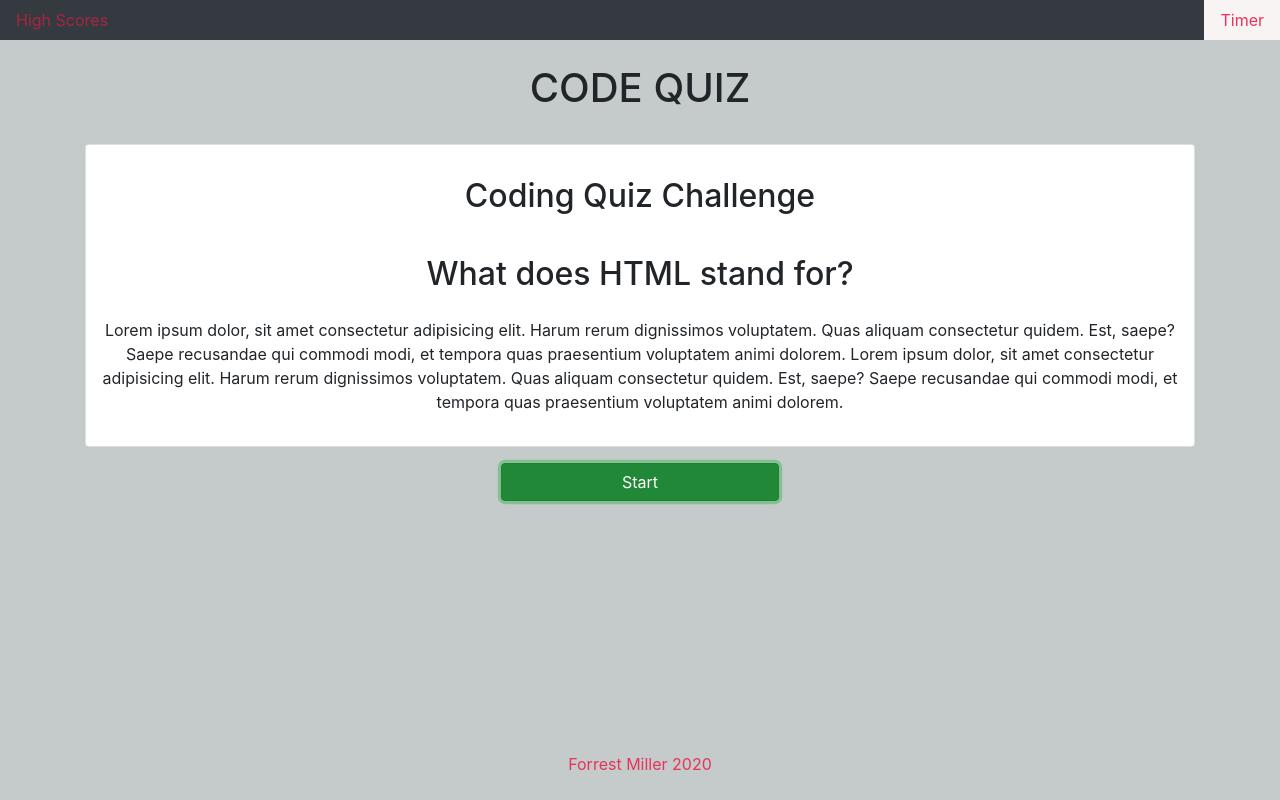
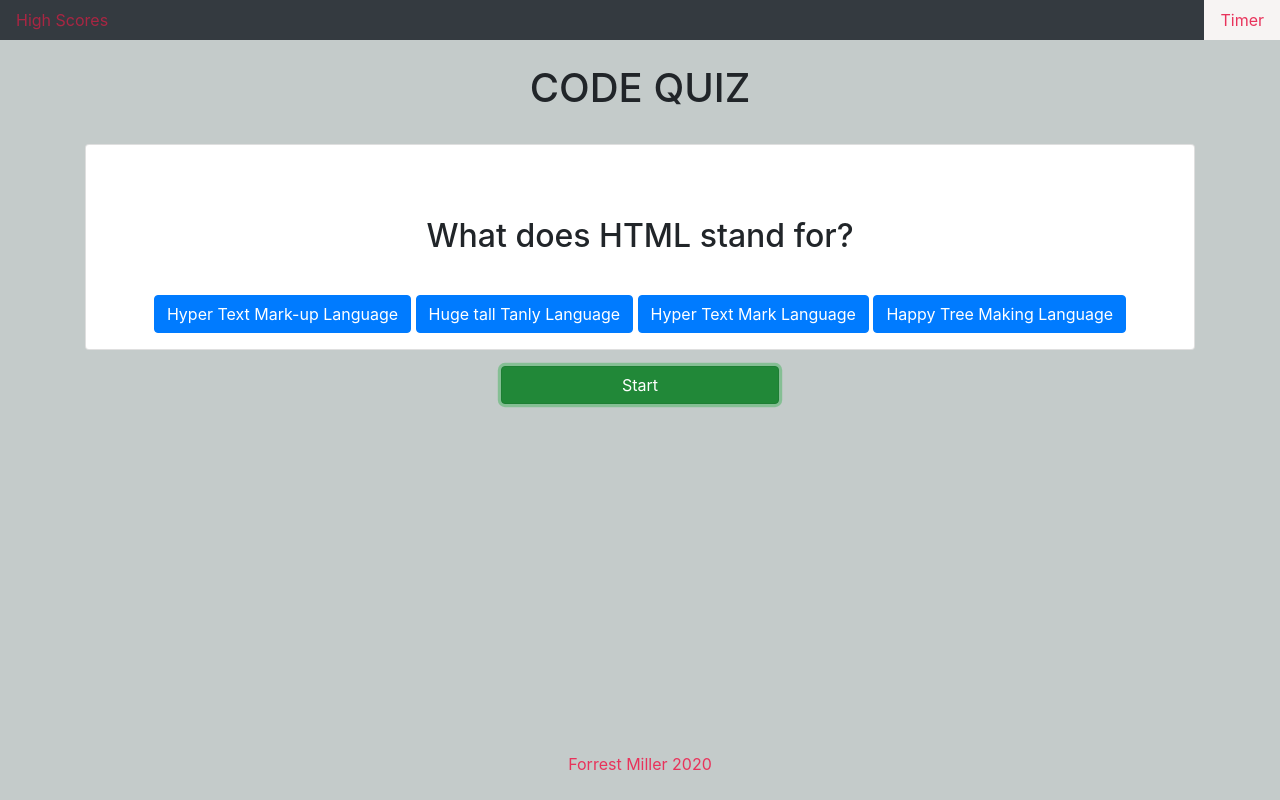
Before and after one commit to Fomiller/Code-Quiz, a plain HTML site: page index.html in a window 1280 px wide. Both pictures are taken after a click on the button "Start". Drawn offline with nearby package versions, Linux system fonts and the light colour scheme.

Commit message:
Created a function to render questions and add 1 to the global variable. Created variables at beginning of document. redefined basic functions as variables. added buttons to HTMl. added id's to tag elements to more easily select.

```diff
--- a/index.html
+++ b/index.html
@@ -40,7 +40,11 @@
                         <h2 id="question-title" class="py-3"></h2>
                     </div>
                     <div id="card-text" class="text-center">
-                        <p>Lorem ipsum dolor, sit amet consectetur adipisicing elit. Harum rerum dignissimos voluptatem. Quas aliquam consectetur quidem. Est, saepe? Saepe recusandae qui commodi modi, et tempora quas praesentium voluptatem animi dolorem. Lorem ipsum dolor, sit amet consectetur adipisicing elit. Harum rerum dignissimos voluptatem. Quas aliquam consectetur quidem. Est, saepe? Saepe recusandae qui commodi modi, et tempora quas praesentium voluptatem animi dolorem.</p>
+                        <p id="quiz-description">Lorem ipsum dolor, sit amet consectetur adipisicing elit. Harum rerum dignissimos voluptatem. Quas aliquam consectetur quidem. Est, saepe? Saepe recusandae qui commodi modi, et tempora quas praesentium voluptatem animi dolorem. Lorem ipsum dolor, sit amet consectetur adipisicing elit. Harum rerum dignissimos voluptatem. Quas aliquam consectetur quidem. Est, saepe? Saepe recusandae qui commodi modi, et tempora quas praesentium voluptatem animi dolorem.</p>
+                        <button id="answerBtn1" class="btn btn-primary"></button>
+                        <button id="answerBtn2" class="btn btn-primary"></button>
+                        <button id="answerBtn3" class="btn btn-primary"></button>
+                        <button id="answerBtn4" class="btn btn-primary"></button>
                     </div>
                 </div>
             </div>
--- a/script.js
+++ b/script.js
@@ -7,16 +7,45 @@
 
 // create object of all questions with
 $(document).ready(function(){
-    globalVariable = [0];
+    // define variables
+    var globalVariable = [0];
+    var createBtn = $("<button>");
+    var answerBtn1 = $("#answerBtn1");
+    var answerBtn2 = $("#answerBtn2");
+    var answerBtn3 = $("#answerBtn3");
+    var answerBtn4 = $("#answerBtn4");
+    var questionTitle = $("#question-title");
 
-    // clears slate for new HTML to be written
+
+    // removes start button
+    var removeStartBtn = function() {
+        $("startbtn").attr("style", "display: none")
+    }
+
     // deletes HTML inside container
-    function clearHTML() {
+    var clearHTML = function() {
         $("#quiz-title").empty();
+        $("#quiz-description").empty();
         $("#question-title").empty();
-        $("#card-text").empty();
         $("#quiz-title").empty();
     }
+
+    // renders question info
+    var renderQuestion = function (){
+        // creates title text
+        questionTitle.text(gameObject[globalVariable].question);
+        // fills answer 1 text
+        answerBtn1.text(gameObject[globalVariable].answer01);
+        // fills answer 1 text
+        answerBtn2.text(gameObject[globalVariable].answer02);
+        // fills answer 1 text
+        answerBtn3.text(gameObject[globalVariable].answer03);
+        // fills answer 1 text
+        answerBtn4.text(gameObject[globalVariable].answer04);
+
+        globalVariable++;
+    }
+
 
     var gameObject = [
         {
@@ -70,16 +99,22 @@ $(document).ready(function(){
         }
     }
 
+
+    // removes start button and renders the first title tag
+    function runGame(){
+        removeStartBtn();
+        // console.log(gameObject[globalVariable]);
+    }
+// Removes start button
+
+
     function startGame() {
         console.log("working");
-        runGame();
+        clearHTML();
+        // runGame();
+        renderQuestion();
     };
 
-    function runGame(){
-        $("startbtn").attr("style", "display: none")
-        // console.log(gameObject[globalVariable]);
-        $("#question-title").text(gameObject[globalVariable].question);
-    }
 
 
 
```
